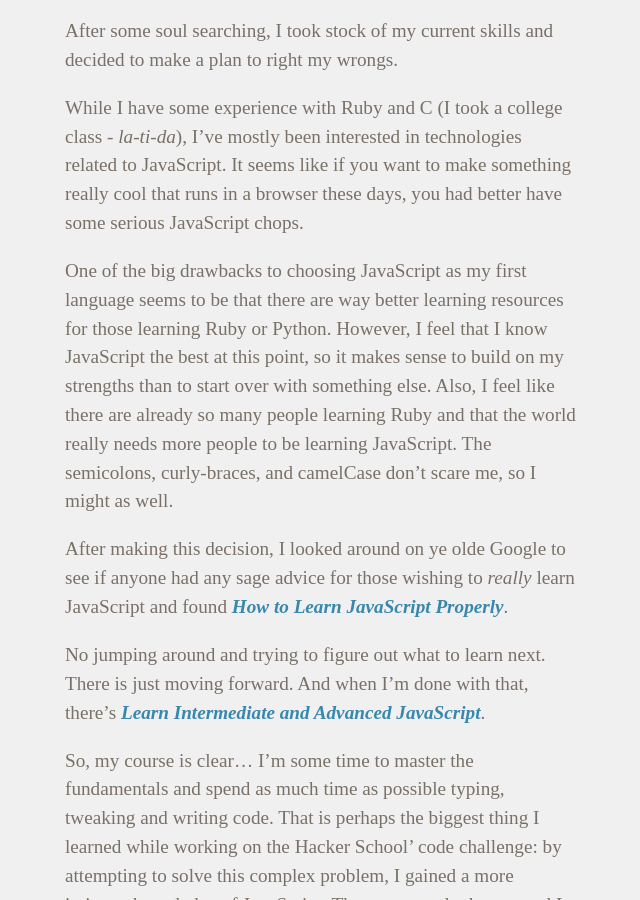
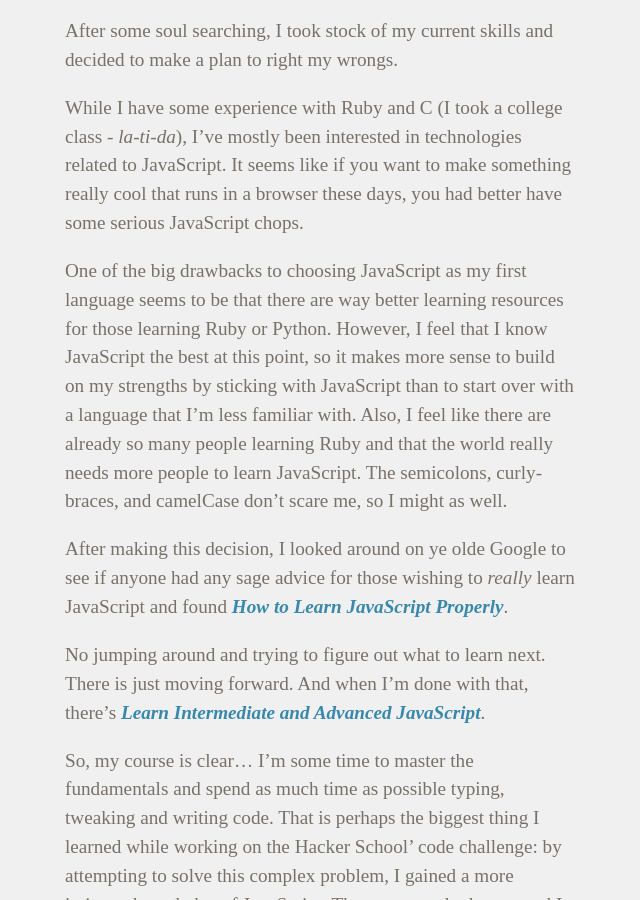
Before and after one commit to andyroo2000/andyroo2000.github.io, a Jekyll site: the page built from _posts/2013-09-06-Hacker_School_and_New_Strategy.markdown, in a window 1280 px wide and 900 px high, scrolled down 956 px. Shown: the whole window, without its empty margins (319-959 px from the left). Built offline with Jekyll 4.4.1, drawn with Linux system fonts in a browser that asks for light colours; Markdown is read by kramdown in place of the engine named in the settings; comment, search, counter and statistics services are not loaded.

Commit message:
create post - learning javascript properly pt 1

```diff
--- a/_posts/2013-09-06-Hacker_School_and_New_Strategy.markdown
+++ b/_posts/2013-09-06-Hacker_School_and_New_Strategy.markdown
@@ -33,10 +33,9 @@
 
 One of the big drawbacks to choosing JavaScript as my first language seems to be that there are way better learning
 resources for those learning Ruby or Python. However, I feel that I know
-JavaScript the best at this point, so it makes sense to build on my strengths
-than to start over with something else. Also, I feel like there are already so
-many people learning Ruby and that the world really needs more people to be
-learning JavaScript. The semicolons, curly-braces, and camelCase don't scare
+JavaScript the best at this point, so it makes more sense to build on my strengths by sticking with JavaScript
+than to start over with a language that I'm less familiar with. Also, I feel like there are already so many people learning Ruby and that the world really needs more people to
+learn JavaScript. The semicolons, curly-braces, and camelCase don't scare
 me, so I might as well.
 
 After making this decision, I looked around on ye olde Google to see if anyone
```
Also changed, not shown: _posts/2013-09-09-learning_javascript_properly_pt1.markdown (added, +26 -0 lines).
